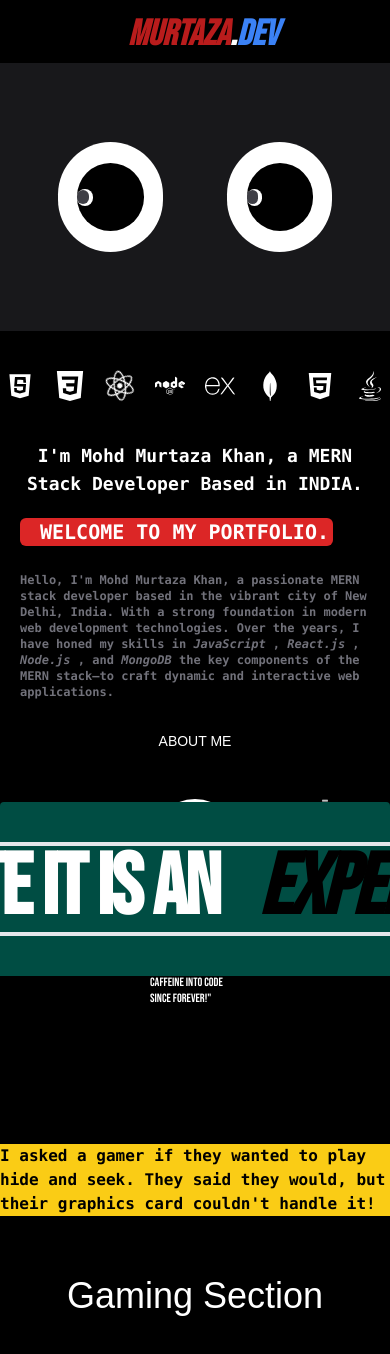
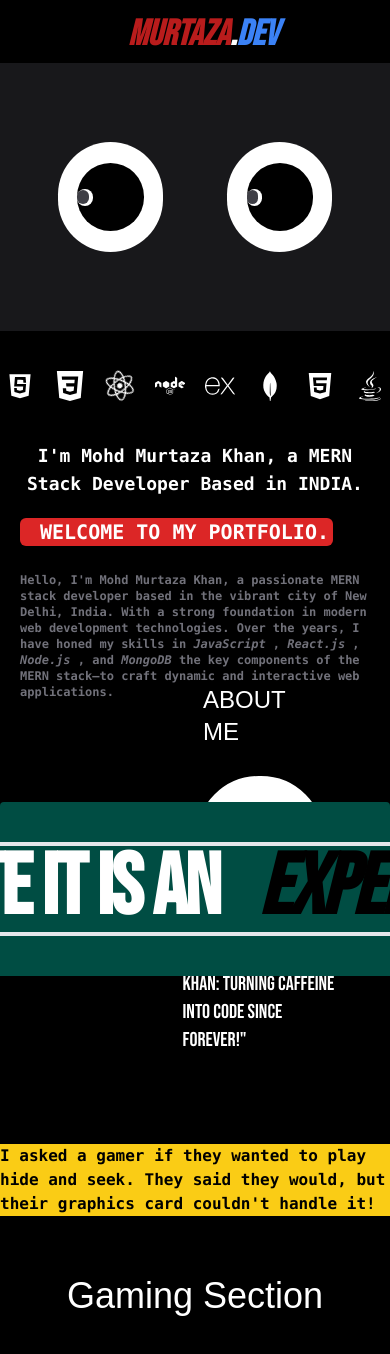
Before and after one commit to MurtazaKhannn/portfolio, a React (Vite) app: page / in a window 390 px wide. Shown: the top 1354 px of the page. Built offline with nearby package versions, Linux system fonts and the light colour scheme; a web font is replaced by a local one.

Commit message:
resp commit

```diff
--- a/src/components/Hero.jsx
+++ b/src/components/Hero.jsx
@@ -192,12 +192,12 @@ const Hero = ({reference}) => {
                 </div> */}
                 <div className='xs:mt-[-10rem] flex items-center justify-center text-3xl font-danfo xs:text-sm'>
 
-                    <div className='flex flex-col items-center justify-center w-1/3 h-[70vh] gap-10 p-5 xs:text-sm'>
+                    <div className='flex flex-col items-center justify-center w-1/3 h-[70vh] gap-10 p-5 xs:text-2xl'>
                         <div className='flex flex-col xs:hidden font-bold items-center justify-center pl-8 font-poiret w-[30vw] h-[15vh] xs:h-[10vh] xs:text-sm'>
                             <motion.div  >"My network is stronger than my coffee addiction!"</motion.div>
                             <motion.div  whileHover={{opacity:1}} initial={{opacity:0}} className='text-[#f8e112]' >And I Have No Coffee Addiction!!</motion.div>
                         </div>
-                        <div className=''>
+                        <div className='xs:w-[50vw] xs:[50vh]'>
                         <motion.div onClick={() => {window.open('https://github.com/MurtazaKhannn')}} className='cursor-pointer' whileHover={{scale:1.3 , originX:0 , color:'#f8e112'}} transition={{type:'spring' , stiffness:300}}>
                             ▪️ Github
                         </motion.div>
@@ -216,15 +216,19 @@ const Hero = ({reference}) => {
                         </div>
 
                     </div>
-                    <div className='flex center items-center flex-col gap-10 justify-center w-1/3 h-[70vh]'>
-                        <h1 className='p-2'>ABOUT ME</h1>
-                        <div  className='relative overflow-hidden border-2 border-white bg-white w-[15vw] h-[32vh] xs:h-[10vh] xs:w-[21vw] rounded-full'>
+                    <div className='flex center items-center flex-col gap-10 xs:gap-5 justify-center w-1/3 h-[70vh]'>
+                        <h1 className='p-2 xs:text-2xl'>ABOUT ME</h1>
+                        <div  className='xs:hidden relative overflow-hidden border-2 border-white bg-white w-[15vw] h-[32vh] xs:h-[10vh] xs:w-[21vw] rounded-full'>
                             <motion.div className='absolute w-full h-full bg-white flex z-10 items-center justify-center text-black text-lg font-mono font-bold flex-col '><p className='font-danfo text-4xl xs:text-lg'>Hover</p></motion.div>
                             <motion.div whileHover={{opacity:1 ,scale:1.01}} initial={{opacity:0}} className='absolute z-20 w-full h-full'><img className=' w-full h-full object-cover' src={mmk} alt="" /></motion.div>
                         </div>
-                        <div className='font-bebas p-5 xs:text-xs'>"Web wizard Murtaza Khan: turning caffeine into code since forever!"</div>
+                        <div className='relative hidden xs:flex overflow-hidden border-2 border-white bg-white w-[15vw] h-[32vh] xs:h-[15vh] xs:w-[33vw] rounded-full'>
+                            {/* <motion.div className='absolute w-full h-full bg-white flex z-10 items-center justify-center text-black text-lg font-mono font-bold flex-col '><p className='font-danfo text-4xl xs:text-lg'>Hover</p></motion.div> */}
+                            <motion.div whileHover={{opacity:1 ,scale:1.01}} initial={{opacity:0}} className='absolute z-20 w-full h-full'><img className=' w-full h-full object-cover' src={mmk} alt="" /></motion.div>
+                        </div>
+                        <div className='font-bebas p-5 xs:text-xl xs:w-[50vw]'>"Web wizard Murtaza Khan: turning caffeine into code since forever!"</div>
                     </div>
-                    <div className='flex flex-col items-center justify-center w-1/3 h-[70vh]'>
+                    <div className='flex xs:hidden flex-col items-center justify-center w-1/3 h-[70vh]'>
                         <div className='flex flex-col items-center justify-center'>
                             {/* <motion.h1 className='flex flex-col items-center justify-center cursor-pointer mr-20 text-4xl' whileHover={{scale:1.3 , originX:.1 , originY:.1 , color:'purple'}} transition={{type:'spring' , stiffness:900}}>SECTIONS</motion.h1> */}
                             <motion.div className='mt-10' whileHover={{scale:1.3 , originX:.1 , originY:.1 , color:'red'}} transition={{type:'spring' , stiffness:900}}>
@@ -234,7 +238,7 @@ const Hero = ({reference}) => {
                         <div>
 
                         </div>
-                        <div className='overflow-hidden p-5'>
+                        <div className='overflow-hidden p-5 xs:hidden'>
                             <motion.div className='cursor-pointer' whileHover={{scale:1.3 , originX:0 , color:'orange'}} transition={{type:'spring' , stiffness:300}} >
                                 ▪️ Gaming
                             </motion.div>
```
